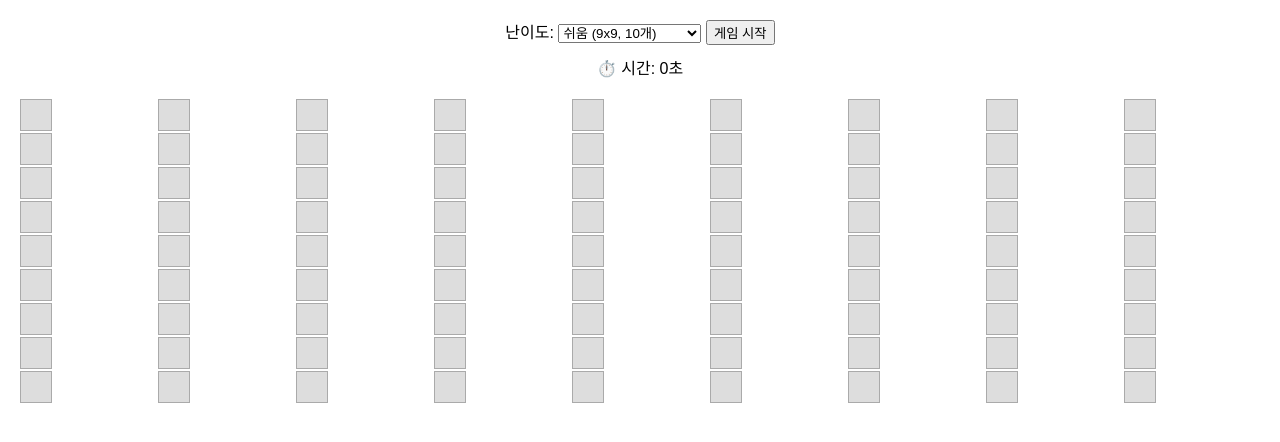
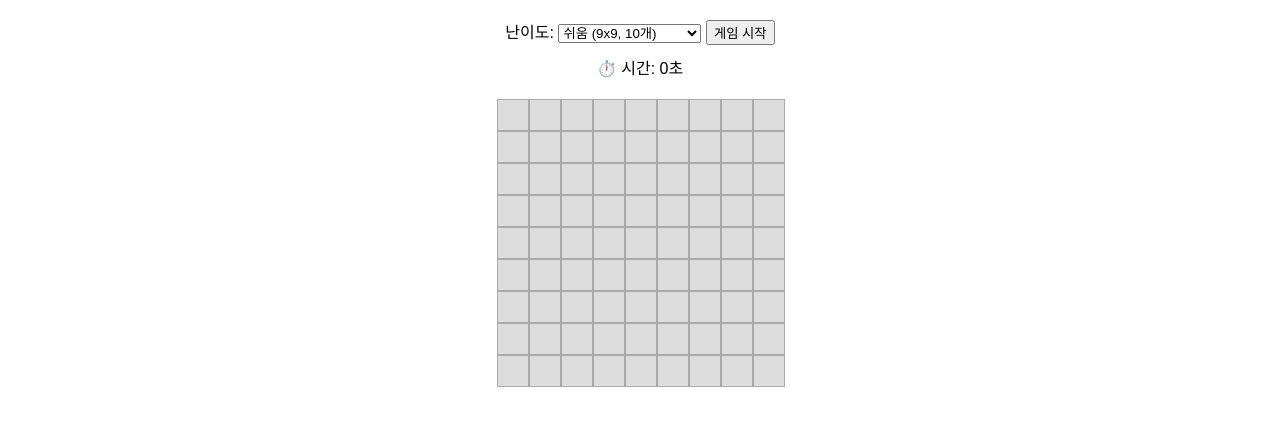
Before and after one commit to lhm0717/250610, a plain HTML site: page index.html in a window 1280 px wide. Shown: the part 70-512 px from the top of the page. Drawn offline with Linux system fonts and the light colour scheme.

Commit message:
Update index.html

```diff
--- a/index.html
+++ b/index.html
@@ -4,8 +4,19 @@
   <meta charset="UTF-8">
   <title>지뢰찾기 게임</title>
   <style>
-    body { font-family: Arial, sans-serif; text-align: center; margin: 20px; }
-    #board { display: grid; margin: 20px auto; gap: 2px; }
+    body {
+      font-family: Arial, sans-serif;
+      text-align: center;
+      margin: 20px;
+    }
+
+    #board {
+      display: grid;
+      margin: 20px auto;
+      gap: 2px;
+      justify-content: center;
+    }
+
     .cell {
       width: 30px;
       height: 30px;
@@ -17,9 +28,19 @@
       font-weight: bold;
       border: 1px solid #aaa;
     }
-    .cell.revealed { background: #fff; cursor: default; }
-    .cell.mine { background: red; }
-    .controls { margin-bottom: 10px; }
+
+    .cell.revealed {
+      background: #fff;
+      cursor: default;
+    }
+
+    .cell.mine {
+      background: red;
+    }
+
+    .controls {
+      margin-bottom: 10px;
+    }
   </style>
 </head>
 <body>
@@ -31,7 +52,7 @@
     <select id="difficulty">
       <option value="easy">쉬움 (9x9, 10개)</option>
       <option value="medium">중간 (16x16, 40개)</option>
-      <option value="hard">어려움 (30x16, 99개)</option>
+      <option value="hard">어려움 (16x30, 99개)</option>
     </select>
     <button onclick="startGame()">게임 시작</button>
   </div>
@@ -69,8 +90,8 @@
 
       const boardDiv = document.getElementById("board");
       boardDiv.innerHTML = '';
-      boardDiv.style.gridTemplateRows = `repeat(${rows}, 1fr)`;
-      boardDiv.style.gridTemplateColumns = `repeat(${cols}, 1fr)`;
+      boardDiv.style.gridTemplateColumns = `repeat(${cols}, 30px)`;
+      boardDiv.style.gridTemplateRows = `repeat(${rows}, 30px)`;
 
       for (let r = 0; r < rows; r++) {
         board[r] = [];
@@ -186,7 +207,7 @@
       }
     }
 
-    // 자동 시작
+    // 페이지 로드시 자동 시작
     startGame();
   </script>
 
```
